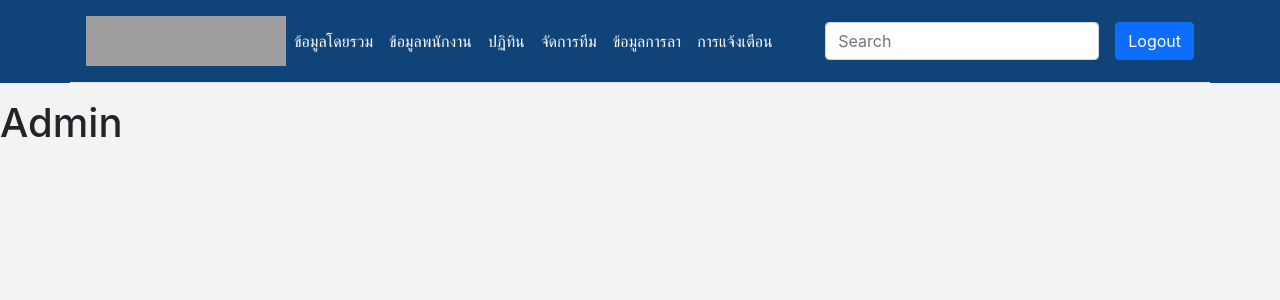
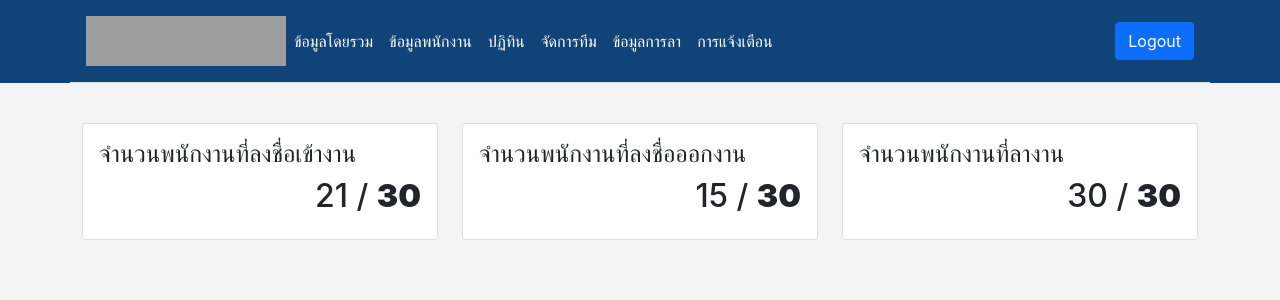
Before and after one commit to Employees-Project/react-postgresql, a React (Create React App) app in the folder client/: page /admin in a window 1280 px wide. Shown: the top 300 px of the page. Built offline with nearby package versions, Linux system fonts and the light colour scheme; grey boxes are pictures that could not be loaded.

Commit message:
20-02-23 20:14

```diff
--- a/client/package.json
+++ b/client/package.json
@@ -13,10 +13,12 @@
     "@testing-library/react": "^13.4.0",
     "@testing-library/user-event": "^13.5.0",
     "axios": "^1.2.4",
+    "bootstrap": "^5.2.3",
     "dayjs": "^1.11.7",
     "install": "^0.13.0",
     "npm": "^9.4.0",
     "react": "^18.2.0",
+    "react-bootstrap": "^2.7.2",
     "react-dom": "^18.2.0",
     "react-router-dom": "^6.8.0",
     "react-scripts": "5.0.1",
--- a/client/src/Component/Admin Page/Admin/Admin.js
+++ b/client/src/Component/Admin Page/Admin/Admin.js
@@ -1,12 +1,64 @@
 import React from "react";
 import AdminNavbar from "../AdminNavbar/AdminNavbar";
-
+import { Link } from "react-router-dom";
 
 export default function Admin() {
   return (
     <>
-    <AdminNavbar/>
-    <h1>Admin</h1>
+      <AdminNavbar />
+      <div className="container">
+        <br />
+        <div className="row">
+        <div className="col-md-4">
+            <div className="card">
+              <div className="card-body">
+                <h4 className="card-title">จำนวนพนักงานที่ลงชื่อเข้างาน</h4>
+                <div className="d-grid gap-2 d-md-flex justify-content-md-end">
+                  <h2 className="card-title">
+                    21 / <b><b>30</b></b>
+                  </h2>
+                </div>
+                {/* <div class="d-grid gap-2 d-md-flex justify-content-md-end">
+                      <Link to={"/admin/editleave/"} class="btn btn-warning ">แก้ไขเกณฑ์การลา</Link>
+                  </div> */}
+              </div>
+            </div>
+            <br />
+          </div>
+          <div className="col-md-4">
+            <div className="card">
+              <div className="card-body">
+                <h4 className="card-title">จำนวนพนักงานที่ลงชื่อออกงาน</h4>
+                <div className="d-grid gap-2 d-md-flex justify-content-md-end">
+                  <h2 className="card-title">
+                    15 / <b><b>30</b></b>
+                  </h2>
+                </div>
+                {/* <div class="d-grid gap-2 d-md-flex justify-content-md-end">
+                      <Link to={"/admin/editleave/"} class="btn btn-warning ">แก้ไขเกณฑ์การลา</Link>
+                  </div> */}
+              </div>
+            </div>
+            <br />
+          </div>
+          <div className="col-md-4">
+            <div className="card">
+              <div className="card-body">
+                <h4 className="card-title">จำนวนพนักงานที่ลางาน</h4>
+                <div className="d-grid gap-2 d-md-flex justify-content-md-end">
+                  <h2 className="card-title">
+                    30 / <b><b>30</b></b>
+                  </h2>
+                </div>
+                {/* <div class="d-grid gap-2 d-md-flex justify-content-md-end">
+                      <Link to={"/admin/editleave/"} class="btn btn-warning ">แก้ไขเกณฑ์การลา</Link>
+                  </div> */}
+              </div>
+            </div>
+            <br />
+          </div>
+        </div>
+      </div>
     </>
   );
 }
--- a/client/src/Component/Admin Page/AdminLeave/AdminAddLeave.js
+++ b/client/src/Component/Admin Page/AdminLeave/AdminAddLeave.js
@@ -11,8 +11,6 @@ export default function AdminAddLeave() {
   const [subject, setSubject] = useState("");
   const [limit_m, setLimit_m] = useState("");
   const [limit_y, setLimit_y] = useState("");
-
-  console.log(limit_m);
 
   const addLeave = (event) => {
     event.preventDefault();
--- a/client/src/Component/Admin Page/AdminNavbar/AdminNavbar.js
+++ b/client/src/Component/Admin Page/AdminNavbar/AdminNavbar.js
@@ -24,9 +24,9 @@ const AdminNavbar = () => {
                         <li><Link to="/admin/leave" className="nav-link px-2 text-white">ข้อมูลการลา</Link></li>
                         <li><Link to="/admin/noti" className="nav-link px-2 text-white">การแจ้งเตือน</Link></li>
                     </ul>
-                    <form className="col-12 col-lg-auto mb-3 mb-lg-0 me-lg-3">
+                    {/* <form className="col-12 col-lg-auto mb-3 mb-lg-0 me-lg-3">
                         <input type="search" class="form-control" placeholder="Search" aria-label="Search"/>
-                    </form>
+                    </form> */}
                     <div>
                         <button type="button" className="btn btn-primary" data-bs-toggle="dropdown" aria-expanded="false" onClick={Logout}>
                             Logout
--- a/client/src/Component/Admin Page/AdminNoti/AdminNoti.js
+++ b/client/src/Component/Admin Page/AdminNoti/AdminNoti.js
@@ -1,12 +1,32 @@
 import React from "react";
 import AdminNavbar from "../AdminNavbar/AdminNavbar";
-
+import Tab from "react-bootstrap/Tab";
+import Tabs from "react-bootstrap/Tabs";
 
 export default function AdminNoti() {
   return (
     <>
-    <AdminNavbar/>
-    <h1>Admin Noti</h1>
+      <AdminNavbar />
+      <div className="container">
+        <Tabs
+          defaultActiveKey="home"
+          id="uncontrolled-tab-example"
+          className="mb-6"
+        >
+          <Tab eventKey="home" title="การแจ้งเตือนทั้งหมด">
+            <br />
+            <p>การแจ้งเตือนทั้งหมด</p>
+          </Tab>
+          <Tab eventKey="profile" title="การแจ้งเตือนการลา">
+            <br />
+            <p>การแจ้งเตือนการลา</p>
+          </Tab>
+          <Tab eventKey="contact" title="การแจ้งเตือนทีม">
+            <br />
+            <p>การแจ้งเตือนทีม</p>
+          </Tab>
+        </Tabs>
+      </div>
     </>
   );
 }
--- a/client/src/Component/Admin Page/AdminTeam/AdminEditTeam.js
+++ b/client/src/Component/Admin Page/AdminTeam/AdminEditTeam.js
@@ -232,7 +232,6 @@ export default function AdminEditTeam() {
             <select
               className="form-select"
               htmlFor="leader"
-              value={leader}
               required
               onChange={(event) => {
                 setLeader(event.target.value);
--- a/client/src/Component/Pages/Navbar/Navbar.js
+++ b/client/src/Component/Pages/Navbar/Navbar.js
@@ -24,9 +24,9 @@ const Navbar = () => {
                         <li><Link to="/" className="nav-link px-2 text-white">ข้อมูลการลา</Link></li>
                         <li><Link to="/noti" className="nav-link px-2 text-white">การแจ้งเตือน</Link></li>
                     </ul>
-                    <form className="col-12 col-lg-auto mb-3 mb-lg-0 me-lg-3">
+                    {/* <form className="col-12 col-lg-auto mb-3 mb-lg-0 me-lg-3">
                         <input type="search" class="form-control" placeholder="Search" aria-label="Search"/>
-                    </form>
+                    </form> */}
                     <div>
                         <button type="button" className="btn btn-primary " data-bs-toggle="dropdown" aria-expanded="false" onClick={Logout}>
                             Logout
```
Also changed, not shown: 1 other file (tests, documents, lock files or other folders).
